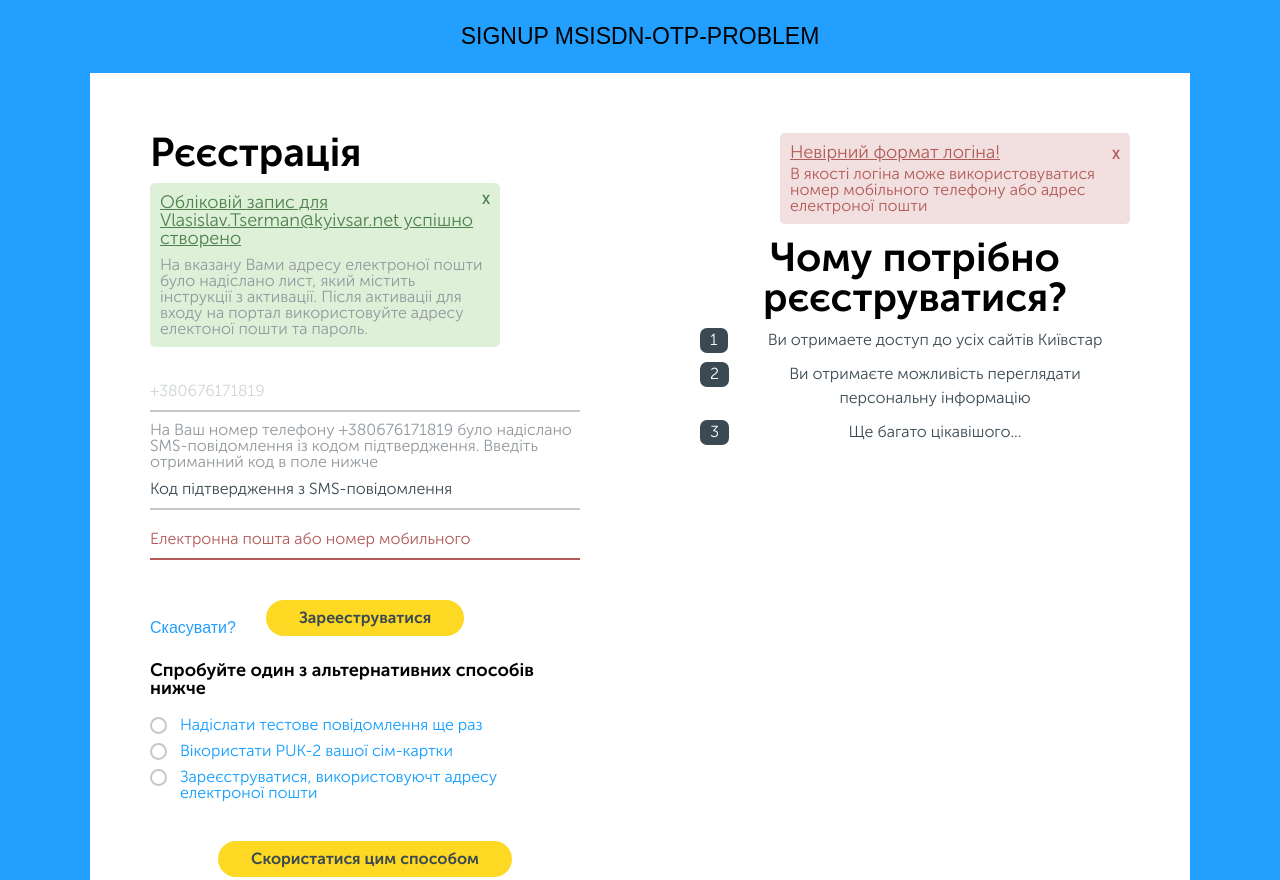
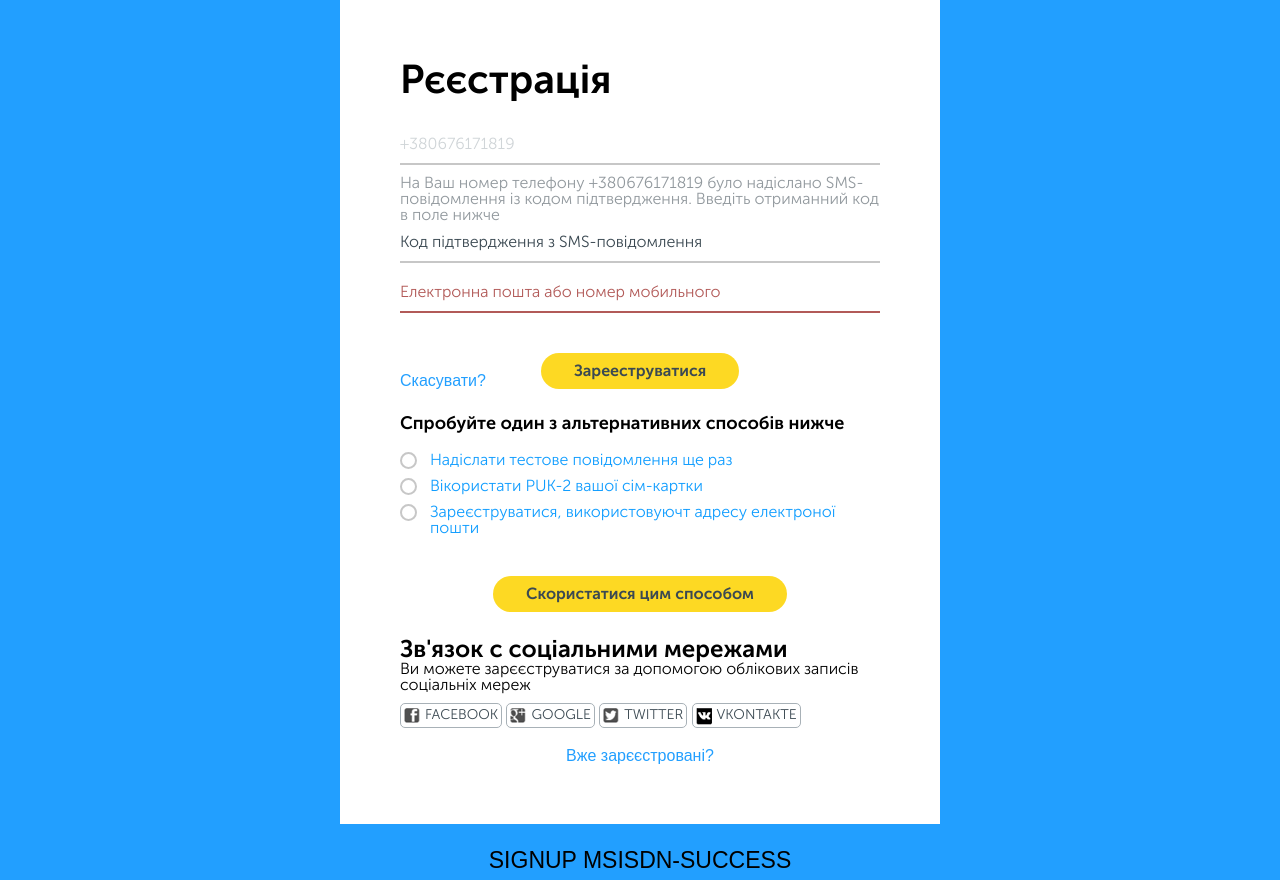
Before and after one commit to bturko/sso, a website: page Docs/register_custom.html in a window 1280 px wide. Shown: the top 880 px of the page. Drawn offline with Linux system fonts and the light colour scheme.

Commit message:
правки по комментариям КС регистрация

```diff
--- a/Docs/register_custom.html
+++ b/Docs/register_custom.html
@@ -331,19 +331,18 @@
 
 
 <!--SECTION REGISTRATION SIGNUP MSISDN-OTP-PROBLEM START-->
-<h6 style="font-size: 23px;color: #000; text-align: center;margin: 25px 0 0 0;">SIGNUP MSISDN-OTP-PROBLEM </h6>
-<section>
-    <div class="block-white-wrap m-top-25 table relative">
-        <div class="register_main_block_w50 padding-60">
+<div class="authentication_wrap">
+    <div class="block-white-wrap relative">
+        <div class="padding-60">
             <h1 class="">Рєєстрація</h1>
 
-            <div class="register-popup success">
-                <h5>Обліковій запис для Vlasislav.Tserman@kyivsar.net успішно створено</h5>
-                <p>
-                    На вказану Вами адресу електроної пошти було надіслано лист, який містить інструкції з активації. Після активаціі для входу на портал використовуйте адресу  електоної пошти та пароль.
-                </p>
-                <a class="popup_close" href="#">X</a>
-            </div>
+            <!--<div class="register-popup success">-->
+                <!--<h5>Обліковій запис для Vlasislav.Tserman@kyivsar.net успішно створено</h5>-->
+                <!--<p>-->
+                    <!--На вказану Вами адресу електроної пошти було надіслано лист, який містить інструкції з активації. Після активаціі для входу на портал використовуйте адресу  електоної пошти та пароль.-->
+                <!--</p>-->
+                <!--<a class="popup_close" href="#">X</a>-->
+            <!--</div>-->
 
 
             <form action="#" class="form_register_full m-top-25 text-center kyivstar-form">
@@ -385,44 +384,43 @@
 
             </form>
 
-        </div>
 
-        <div class="register_additional_block_w50 padding-60 text-center">
+            <h4 class="m-top-25">Зв'язок с соціальними мережами</h4>
+
+            <p>Ви можете зарєєструватися за допомогою облікових записів соціальніх мереж</p>
+
+            <div class="block">
+                <a class="social_link" href="#"><i class="iconks iconks-social-fb"></i>Facebook</a>
+                <a class="social_link" href="#"><i class="iconks iconks-social-goo"></i>Google</a>
+                <a class="social_link" href="#"><i class="iconks iconks-social-tw"></i>Twitter</a>
+                <a class="social_link" href="#"><i class="iconks iconks-social-vk"></i>Vkontakte</a>
+            </div>
+
+            <div class="block text-center m-top-20">
+                <a href="#">Вже зарєєстровані?</a>
+            </div>
 
 
 
-            <h2 class=" m-top-105">Чому потрібно рєєструватися?</h2>
-            <ol class="list-register">
-                <li>
-                    <p>Ви отримаете доступ до усіх сайтів Київстар</p>
-                </li>
-                <li>
-                    <p>Ви отримаєте можливість переглядати персональну інформацію</p>
-                </li>
-                <li>
-                    <p>Ще багато цікавішого...</p>
-                </li>
-            </ol>
 
-        </div>
+            <!--<div class="register-popup info">-->
+                <!--<h5>Довідка!</h5>-->
+                <!--<p>-->
+                    <!--В якості логіна може використовуватися номер мобільного телефону або адрес електроної пошти-->
+                <!--</p>-->
+                <!--<a class="popup_close" href="#">X</a>-->
+            <!--</div>-->
 
-        <div class="register-popup info">
-            <h5>Довідка!</h5>
-            <p>
-                В якості логіна може використовуватися номер мобільного телефону або адрес електроної пошти
-            </p>
-            <a class="popup_close" href="#">X</a>
-        </div>
-
-        <div class="register-popup popup-alert">
-            <h5>Невірний формат логіна!</h5>
-            <p>
-                В якості логіна може використовуватися номер мобільного телефону або адрес електроної пошти
-            </p>
-            <a class="popup_close" href="#">X</a>
+            <!--<div class="register-popup popup-alert">-->
+                <!--<h5>Невірний формат логіна!</h5>-->
+                <!--<p>-->
+                    <!--В якості логіна може використовуватися номер мобільного телефону або адрес електроної пошти-->
+                <!--</p>-->
+                <!--<a class="popup_close" href="#">X</a>-->
+            <!--</div>-->
         </div>
     </div>
-</section>
+</div>
 <!--SECTION REGISTRATION SIGNUP MSISDN-OTP-PROBLEM END-->
 
 
--- a/app/app.js
+++ b/app/app.js
@@ -148,7 +148,7 @@
     $scope.showWrongSCode = false;
     $scope.showRegBtn = true;
 
-    $scope.regLogin = "+380";
+    $scope.regLogin = "Електронна пошта або номер мобильного";
     $scope.smsCodeIn = "";
 
     $scope.register_newUser = function(){
--- a/sass/partials/layouts/register.scss
+++ b/sass/partials/layouts/register.scss
@@ -121,6 +121,13 @@
 
 
 /*Custom register start*/
+.authentication_wrap
+{
+  max-width: 600px;
+  height: auto;
+  position: relative;
+  margin: auto;
+}
 .register_main_block_w50
 {
   display: table-cell;
@@ -194,21 +201,33 @@
 
   .info-img
   {
-      background: url("../images/icon-register-question.png")scroll no-repeat 100% 50% !important;
+    background: url("../images/icon-register-question.png")scroll no-repeat 100% 50% !important;
     width: 17px;
     height: 15px;
+    position: absolute;
+    right: 0;
+    top: 13px;
+    cursor: pointer;
   }
   .locked-img
   {
-     background: url("../images/icon-register_key.png")scroll no-repeat 100% 50% !important;
+    background: url("../images/icon-register_key.png")scroll no-repeat 100% 50% !important;
     width: 16px;
     height: 15px;
+    position: absolute;
+    right: 0;
+    top: 13px;
+    cursor: pointer;
   }
   .warning-img
   {
      background: url("../images/icon-register_warning.png")scroll no-repeat 100% 50% !important;
     width: 20px;
     height: 18px;
+    position: absolute;
+    right: 0;
+    top: 13px;
+    cursor: pointer;
   }
   .input-warning
   {
@@ -240,6 +259,7 @@
 {
   margin-top: 30px;
   position: relative;
+  cursor: pointer;
   a
   {
     position: absolute;
```
Also changed, not shown: pages/register/main.html (+42 -59 lines), css/main_new.css.
